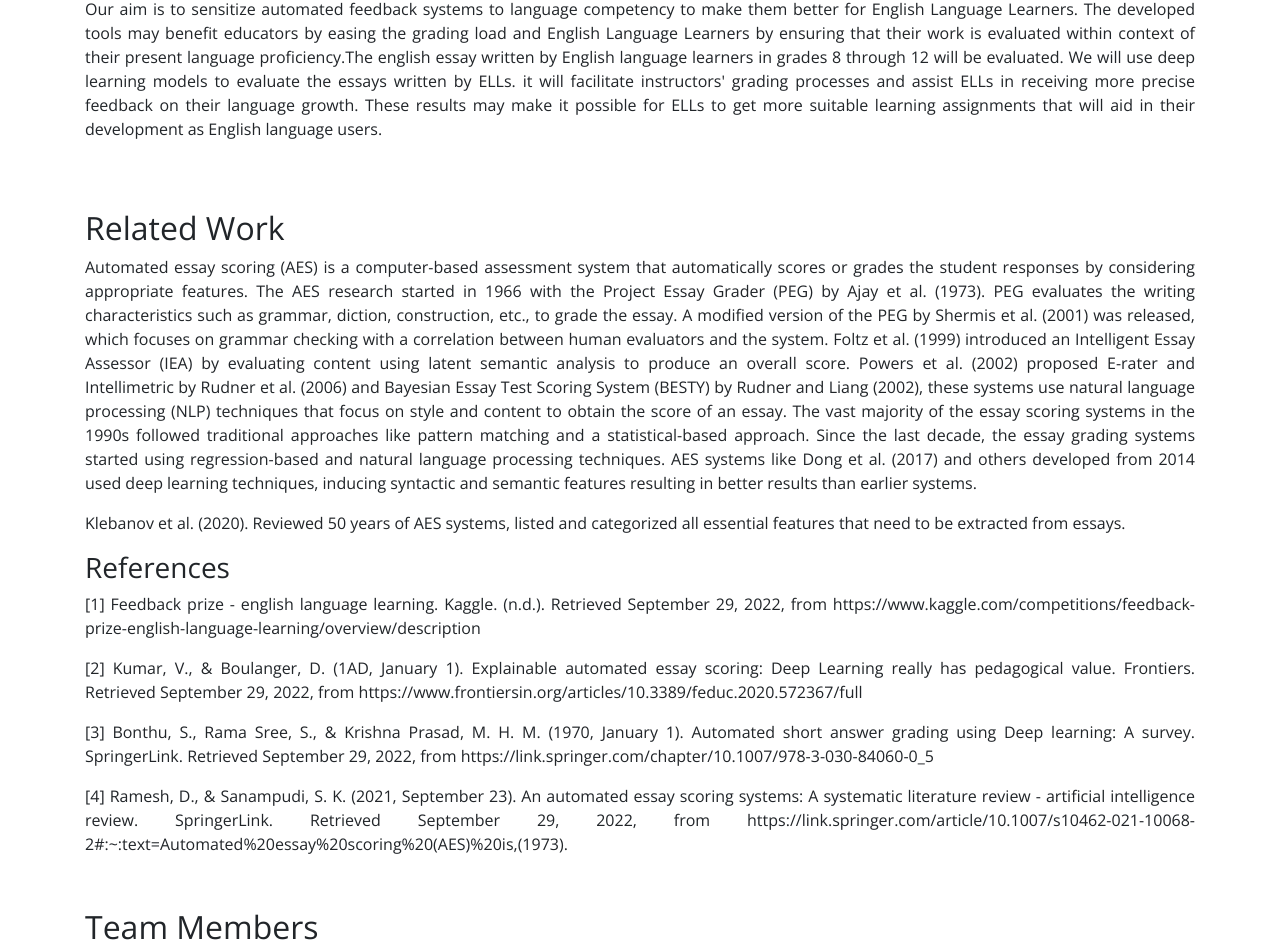
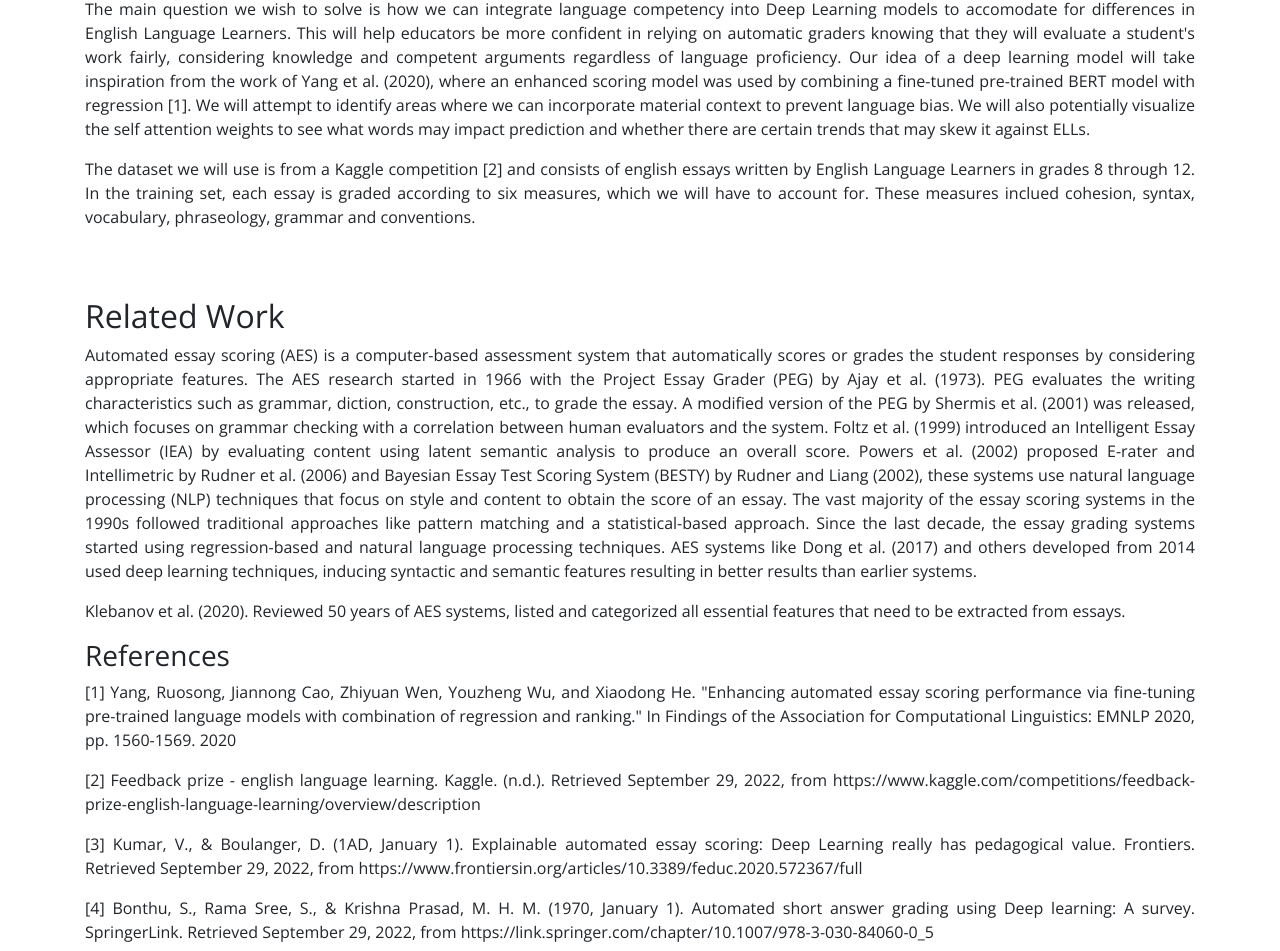
Before and after one commit to nehayadav7295/Automated-essay-scoring-for-English-Language-Learners, a plain HTML site: page index.html in a window 1280 px wide. Shown: the part 584-1535 px from the top of the page. Drawn offline with nearby package versions, Linux system fonts and the light colour scheme.

Commit message:
Update index.html

```diff
--- a/index.html
+++ b/index.html
@@ -37,9 +37,8 @@
 <h1>Automated essay scoring for English Language Learners</h1>
 <h2 align="justify">Abstract</h2>
 <p align="justify"> Writing is a major part of human communication, and by extension an integral part of how students learn. However, students that are studying English as a second language (English Language Learners) often do not get the chance to polish their writing skills, because schools may not assign problems that feature writing as a main task frequently enough. This creates a bias against English Language Learners as existing tools do not incorporate English language proficiency into calculating feedback. By sensitizing automated graders to the language levels of such learners, it will help instructors to assign work that is more fair and provide students feedback that will be a better reflection of their knowledge removed from the biases placed against them because of their origin or prior access to English as a language.</p>
-<h2 align="justify">Introduction</h2>
-<p align="justify">Our aim is to sensitize automated feedback systems to language competency to make them better for English Language Learners. The developed tools may benefit educators by easing the grading load and English Language Learners by ensuring that their work is evaluated within context of their present language proficiency.The english essay written by English language learners in grades 8 through 12 will be evaluated. We will use deep learning models to evaluate the essays written by ELLs.
-it will facilitate instructors' grading processes and assist ELLs in receiving more precise feedback on their language growth. These results may make it possible for ELLs to get more suitable learning assignments that will aid in their development as English language users.</p>
+<h2 align="justify">Introduction and Problem Statement</h2>
+<p align="justify">The main question we wish to solve is how we can integrate language competency into Deep Learning models to accomodate for differences in English Language Learners. This will help educators be more confident in relying on automatic graders knowing that they will evaluate a student's work fairly, considering knowledge and competent arguments regardless of language proficiency. Our idea of a deep learning model will take inspiration from the work of Yang et al. (2020), where an enhanced scoring model was used by combining a fine-tuned pre-trained BERT model with regression [1]. We will attempt to identify areas where we can incorporate material context to prevent language bias. We will also potentially visualize the self attention weights to see what words may impact prediction and whether there are certain trends that may skew it against ELLs.</p><p align="justify">The dataset we will use is from a Kaggle competition [2] and consists of english essays written by English Language Learners in grades 8 through 12. In the training set, each essay is graded according to six measures, which we will have to account for. These measures inclued cohesion, syntax, vocabulary, phraseology, grammar and conventions. </p>
 </div>
 </div>
 <div class="row">
@@ -50,12 +49,14 @@ it will facilitate instructors' grading processes and assist ELLs in receiving m
 <p align="justify">Automated essay scoring (AES) is a computer-based assessment system that automatically scores or grades the student responses by considering appropriate features. The AES research started in 1966 with the Project Essay Grader (PEG) by Ajay et al. (1973). PEG evaluates the writing characteristics such as grammar, diction, construction, etc., to grade the essay. A modified version of the PEG by Shermis et al. (2001) was released, which focuses on grammar checking with a correlation between human evaluators and the system. Foltz et al. (1999) introduced an Intelligent Essay Assessor (IEA) by evaluating content using latent semantic analysis to produce an overall score. Powers et al. (2002) proposed E-rater and Intellimetric by Rudner et al. (2006) and Bayesian Essay Test Scoring System (BESTY) by Rudner and Liang (2002), these systems use natural language processing (NLP) techniques that focus on style and content to obtain the score of an essay. The vast majority of the essay scoring systems in the 1990s followed traditional approaches like pattern matching and a statistical-based approach. Since the last decade, the essay grading systems started using regression-based and natural language processing techniques. AES systems like Dong et al. (2017) and others developed from 2014 used deep learning techniques, inducing syntactic and semantic features resulting in better results than earlier systems.</p>
 <p align="justify">Klebanov et al. (2020). Reviewed 50 years of AES systems, listed and categorized all essential features that need to be extracted from essays.</p>
 <h3>References</h3>
-<p align="justify">[1] Feedback prize - english language learning. Kaggle. (n.d.). Retrieved September 29, 2022, from https://www.kaggle.com/competitions/feedback-prize-english-language-learning/overview/description </p>
+<p align="justify">[1] Yang, Ruosong, Jiannong Cao, Zhiyuan Wen, Youzheng Wu, and Xiaodong He. "Enhancing automated essay scoring performance via fine-tuning pre-trained language models with combination of regression and ranking." In Findings of the Association for Computational Linguistics: EMNLP 2020, pp. 1560-1569. 2020</p>
 
-<p align="justify">[2] Kumar, V., &amp; Boulanger, D. (1AD, January 1). Explainable automated essay scoring: Deep Learning really has pedagogical value. Frontiers. Retrieved September 29, 2022, from https://www.frontiersin.org/articles/10.3389/feduc.2020.572367/full
+<p align="justify">[2] Feedback prize - english language learning. Kaggle. (n.d.). Retrieved September 29, 2022, from https://www.kaggle.com/competitions/feedback-prize-english-language-learning/overview/description </p>
+
+<p align="justify">[3] Kumar, V., &amp; Boulanger, D. (1AD, January 1). Explainable automated essay scoring: Deep Learning really has pedagogical value. Frontiers. Retrieved September 29, 2022, from https://www.frontiersin.org/articles/10.3389/feduc.2020.572367/full
 </p>
-<p align="justify">[3] Bonthu, S., Rama Sree, S., &amp; Krishna Prasad, M. H. M. (1970, January 1). Automated short answer grading using Deep learning: A survey. SpringerLink. Retrieved September 29, 2022, from https://link.springer.com/chapter/10.1007/978-3-030-84060-0_5 </p>
-<p align="justify">[4] Ramesh, D., &amp; Sanampudi, S. K. (2021, September 23). An automated essay scoring systems: A systematic literature review - artificial intelligence review. SpringerLink. Retrieved September 29, 2022, from https://link.springer.com/article/10.1007/s10462-021-10068-2#:~:text=Automated%20essay%20scoring%20(AES)%20is,(1973). </p>
+<p align="justify">[4] Bonthu, S., Rama Sree, S., &amp; Krishna Prasad, M. H. M. (1970, January 1). Automated short answer grading using Deep learning: A survey. SpringerLink. Retrieved September 29, 2022, from https://link.springer.com/chapter/10.1007/978-3-030-84060-0_5 </p>
+<p align="justify">[5] Ramesh, D., &amp; Sanampudi, S. K. (2021, September 23). An automated essay scoring systems: A systematic literature review - artificial intelligence review. SpringerLink. Retrieved September 29, 2022, from https://link.springer.com/article/10.1007/s10462-021-10068-2#:~:text=Automated%20essay%20scoring%20(AES)%20is,(1973). </p>
 
 <h2>Team Members</h2>
 
```
